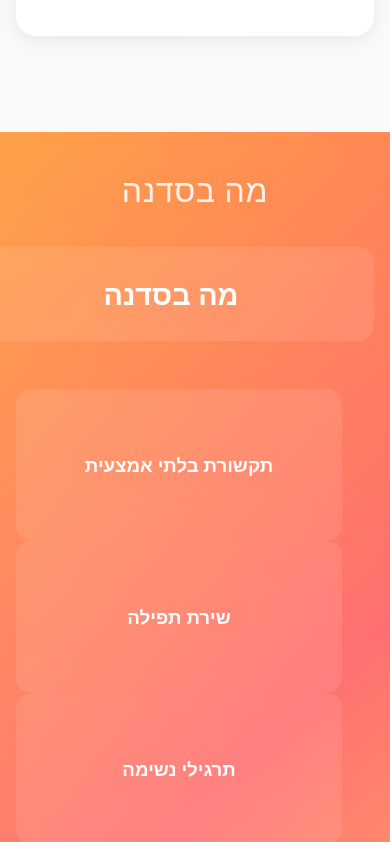
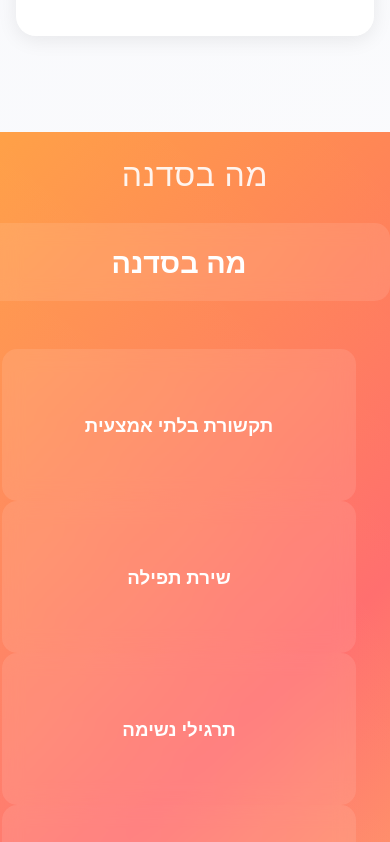
Before and after one commit to Zevik/Sadna-Gatsby, a Gatsby site: page / in a window 390 px wide. Shown: the part 1800-2642 px from the top of the page. Built offline with nearby package versions, Linux system fonts and the light colour scheme; Gatsby itself is replaced by a stand-in of ours.

Commit message:
Fix mobile cards alignment and centering

```diff
--- a/src/styles/styles.css
+++ b/src/styles/styles.css
@@ -557,7 +557,7 @@ footer {
     }
 
     .workshop-details {
-        padding: 2rem 1rem;
+        padding: 1rem 0;  /* איפוס padding חיצוני */
     }
 
     .details-container {
@@ -575,7 +575,8 @@ footer {
         aspect-ratio: auto;
         height: auto;
         padding: 0;
-        margin: 2rem auto;
+        margin: 0;
+        width: 100%;
         box-sizing: border-box;
     }
 
@@ -583,12 +584,12 @@ footer {
         position: static;
         display: flex;
         flex-direction: column;
-        gap: 1.5rem;
+        gap: 1rem;
         animation: none;
-        padding: 0 1rem;
-        max-width: 500px;
+        padding: 1rem;
+        width: calc(100% - 2rem);  /* תיקון רוחב */
+        max-width: 450px;  /* הקטנת רוחב מקסימלי */
         margin: 0 auto;
-        width: 100%;
         box-sizing: border-box;
     }
 
@@ -596,24 +597,18 @@ footer {
         position: relative;
         left: auto;
         top: auto;
+        width: 100%;
         margin: 0;
-        width: 100%;
-        height: auto;
-        min-height: 120px;
+        min-height: 100px;
         transform: none !important;
-        box-sizing: border-box;
     }
 
     .center-title {
-        position: relative;
-        transform: none;
-        left: auto;
-        top: auto;
         width: calc(100% - 2rem);
-        height: auto;
+        max-width: 450px;
+        margin: 1rem auto;
         border-radius: 15px;
-        margin: 0 auto 2rem;
-        padding: 1.5rem;
+        padding: 1rem;
     }
 
     .techniques-items {
```
